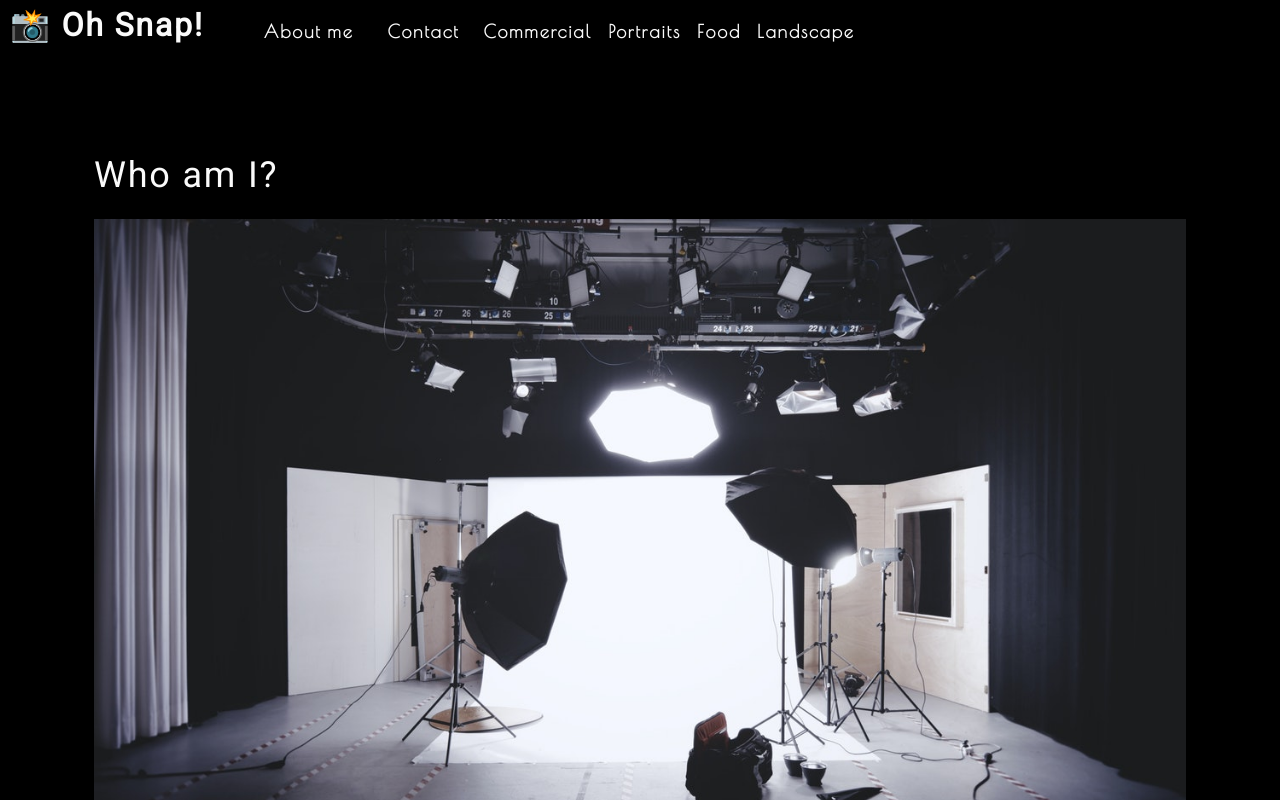
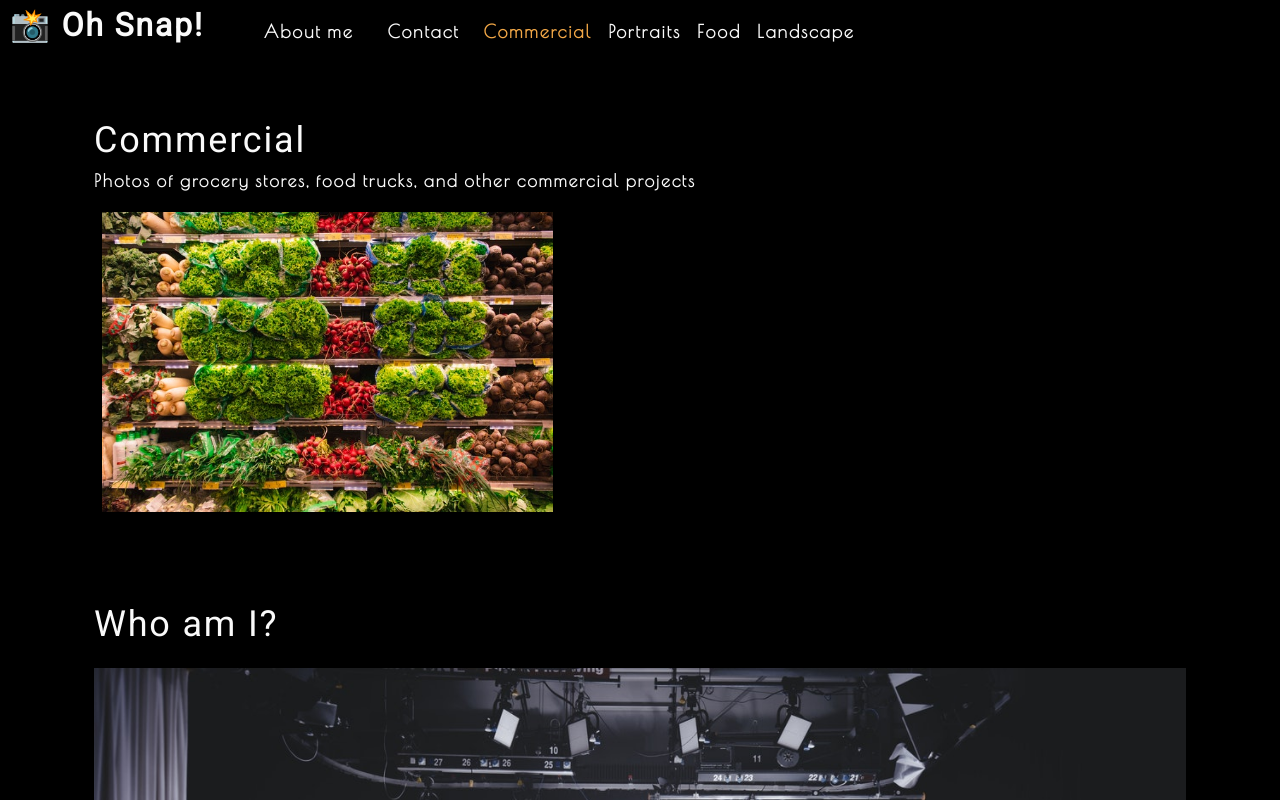
Before and after one commit to OneCrinkleyFry/photo-port, a React (Create React App) app: page / in a window 1280 px wide. Shown: the top 800 px of the page. Built offline with nearby package versions, Linux system fonts and the light colour scheme.

Commit message:
added a usestate to the app.js

```diff
--- a/src/App.js
+++ b/src/App.js
@@ -1,14 +1,29 @@
-import React from 'react';
+import React, { useState } from 'react';
 import Nav from './components/Nav';
 import About from './components/About';
+import Gallery from './components/Gallery';
 
 function App() {
-
+  const [categories] = useState([
+    {
+      name: 'commercial',
+      description: 'Photos of grocery stores, food trucks, and other commercial projects',
+    },
+    { name: 'portraits', description: 'Portraits of people in my life' },
+    { name: 'food', description: 'Delicious delicacies' },
+    { name: 'landscape', description: 'Fields, farmhouses, waterfalls, and the beauty of nature' },
+  ]);
+  const [currentCategory, setCurrentCategory] = useState(categories[0]);
   return (
     <div>
-      <Nav />
+      <Nav
+        categories={categories}
+        setCurrentCategory={setCurrentCategory}
+        currentCategory={currentCategory}
+      />
       <main>
-          <About />
+        <Gallery />
+        <About />
       </main>
     </div>
   );
--- /dev/null
+++ b/src/components/Gallery/index.js
@@ -0,0 +1,23 @@
+import React from 'react';
+import { capitalizeFirstLetter } from '../../utils/helpers';
+import photo from '../../assets/small/commercial/0.jpg';
+
+function Gallery(props) {
+
+   const currentCategory = {
+      name: "commercial",
+      description: "Photos of grocery stores, food trucks, and other commercial projects",
+
+   };
+   return (
+      <section>
+         <h1>{capitalizeFirstLetter(currentCategory.name)}</h1>
+         <p>{currentCategory.description}</p>
+         <div className='flex-row'>
+            <img src={photo} alt="Commercial Example" className='img-thumbnail mx-1' />
+         </div>
+      </section>
+   );
+}
+
+export default Gallery;
--- a/src/components/Nav/index.js
+++ b/src/components/Nav/index.js
@@ -1,15 +1,12 @@
-import React from "react";
+import React, { useState } from "react";
 import { capitalizeFirstLetter } from "../../utils/helpers";
 
-function Nav() {
-
-  const  categories = [
-    { name: 'commercial', description: 'Photos of grocery stores, food trucks, and other commercial projects' },
-    { name: 'portraits', description: 'Portraits of people in my life' },
-    { name: 'food', description: 'Delicious delicacies' },
-    { name: 'landscape', description: 'Fields, farmhouses, waterfalls, and the beauty of nature' }
-  ];
-
+function Nav(props) {
+  const {
+    categories = [],
+    setCurrentCategory,
+    currentCategory,
+  } = props;
   const handleClick = (item) => {
     console.log(item);
     return item;
@@ -36,9 +33,9 @@
           </li>
           {
             categories.map((category) => (
-              <li className="mx-1" key={category.name} >
-                <span onClick={() => { handleClick(category.name); }}>
-                 {capitalizeFirstLetter(category.name)}
+              <li className={`mx-1 ${currentCategory.name === category.name && 'navActive'}`} key={category.name} >
+                <span onClick={() => { setCurrentCategory(category) }}>
+                  {capitalizeFirstLetter(category.name)}
                 </span>
               </li>
             ))
```
